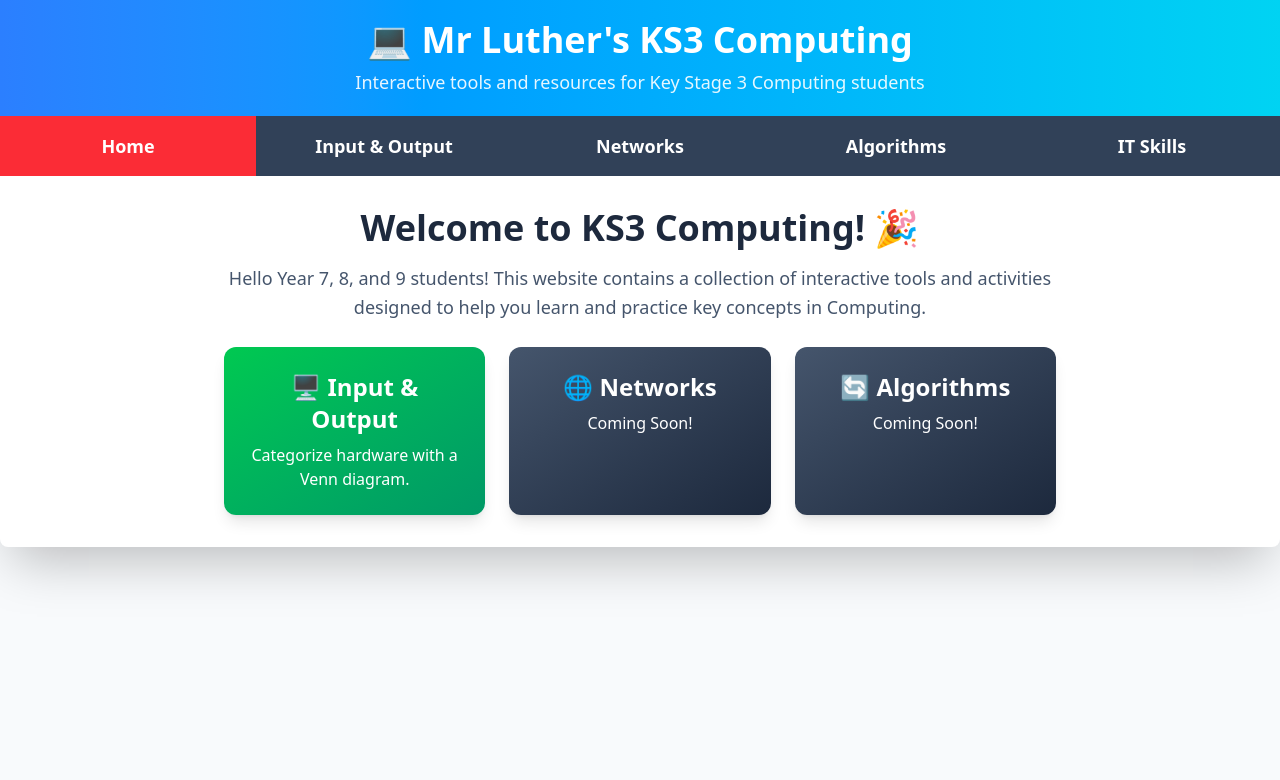
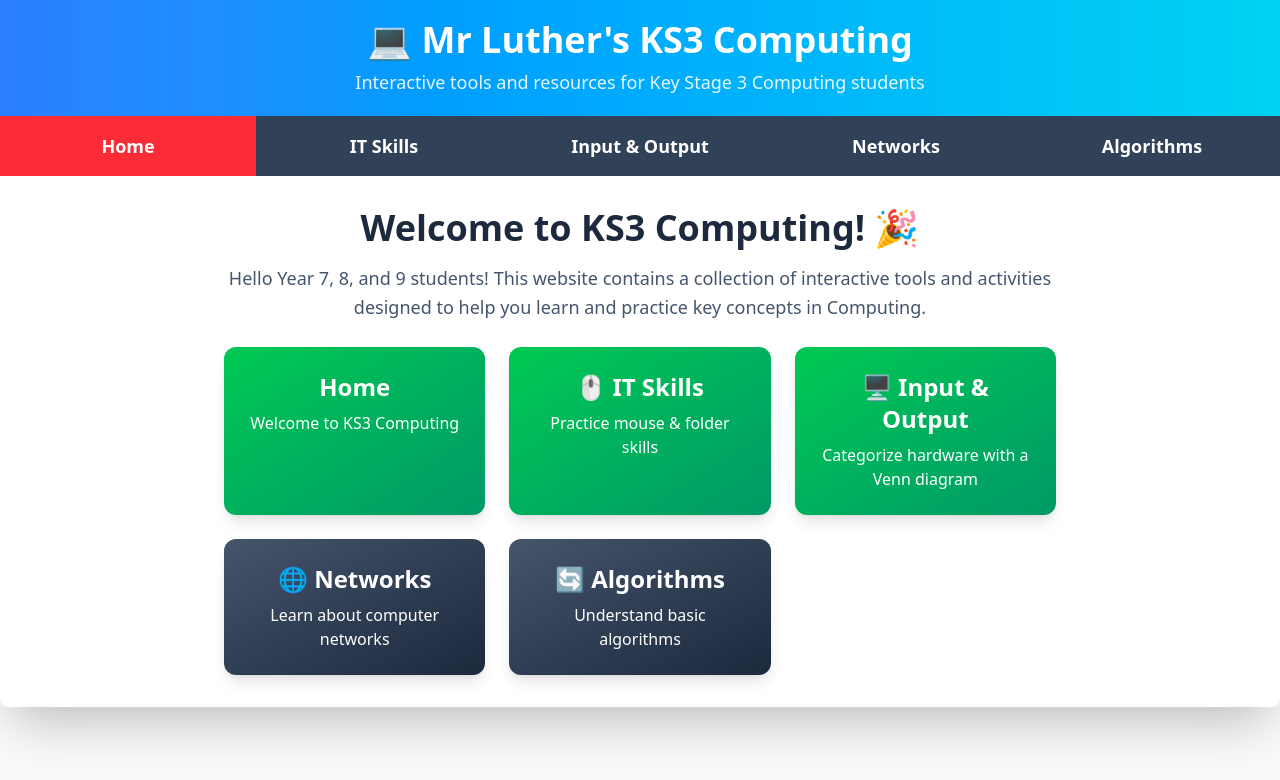
Before and after one commit to domluther/ks3Computing, a React (Vite) app in the folder ks3Computing/: page / in a window 1280 px wide. Shown: the top 780 px of the page. Built offline with nearby package versions, Linux system fonts and the light colour scheme.

Commit message:
refactor: home page buttons

```diff
--- /dev/null
+++ b/ks3Computing/src/components/HomePageButton.tsx
@@ -0,0 +1,35 @@
+import React from 'react';
+import type { Page, PageDescription } from '../types/types';
+
+type Props = {
+  navItem: PageDescription;
+  setActivePage: (page: Page) => void;
+};
+
+const HomePageButton: React.FC<Props> = ({ navItem, setActivePage }) => {
+  const isEnabled = navItem.enabled;
+
+  const baseClasses =
+    'text-white p-6 rounded-xl shadow-lg transition-transform';
+  const enabledClasses =
+    'bg-gradient-to-br from-green-500 to-emerald-600 cursor-pointer transform hover:-translate-y-1';
+  const disabledClasses =
+    'bg-gradient-to-br from-slate-600 to-slate-800 cursor-not-allowed';
+
+  return (
+    <div
+      key={navItem.id}
+      className={`${baseClasses} ${
+        isEnabled ? enabledClasses : disabledClasses
+      }`}
+      onClick={isEnabled ? () => setActivePage(navItem.id) : undefined}
+    >
+      <h3 className="text-2xl font-bold mb-2">
+        {navItem.emoji} {navItem.title}
+      </h3>
+      <p>{navItem.description}</p>
+    </div>
+  );
+};
+
+export default HomePageButton;
--- a/ks3Computing/src/components/Navbar.tsx
+++ b/ks3Computing/src/components/Navbar.tsx
@@ -1,5 +1,6 @@
 import React from 'react';
 import type { Page } from '../types/types';
+import { navItems } from '../data/pages';
 
 interface NavbarProps {
     activePage: Page;
@@ -7,14 +8,6 @@ interface NavbarProps {
 }
 
 const Navbar: React.FC<NavbarProps> = ({ activePage, setActivePage }) => {
-    // Note: 'Programming' has been changed to 'IT Skills' as requested.
-    const navItems: { id: Page; label: string; }[] = [
-        { id: 'home', label: 'Home' },
-        { id: 'input-output', label: 'Input & Output' },
-        { id: 'networks', label: 'Networks' },
-        { id: 'algorithms', label: 'Algorithms' },
-        { id: 'it-skills', label: 'IT Skills' },
-    ];
 
     return (
         <nav className="bg-slate-800 flex justify-center flex-wrap">
@@ -25,7 +18,7 @@ const Navbar: React.FC<NavbarProps> = ({ activePage, setActivePage }) => {
                     className={`flex-1 min-w-[150px] p-4 text-white font-semibold text-lg transition-all duration-300
                         ${activePage === item.id ? 'bg-red-500' : 'bg-slate-700 hover:bg-blue-600'}`}
                 >
-                    {item.label}
+                    {item.title}
                 </button>
             ))}
         </nav>
--- /dev/null
+++ b/ks3Computing/src/data/pages.ts
@@ -0,0 +1,9 @@
+import type { PageDescription } from '../types/types';
+
+export const navItems: PageDescription[] = [
+        { id: 'home', emoji: '', title: 'Home', description: 'Welcome to KS3 Computing', enabled: true },
+        { id: 'it-skills', emoji: '🖱️', title: 'IT Skills', description: 'Practice mouse & folder skills', enabled: true },
+        { id: 'input-output', emoji: '🖥️', title: 'Input & Output', description: 'Categorize hardware with a Venn diagram', enabled: true },
+        { id: 'networks', emoji: '🌐', title: 'Networks', description: 'Learn about computer networks', enabled: false },
+        { id: 'algorithms', emoji: '🔄', title: 'Algorithms', description: 'Understand basic algorithms', enabled: false },
+    ];
--- a/ks3Computing/src/pages/HomePage.tsx
+++ b/ks3Computing/src/pages/HomePage.tsx
@@ -1,5 +1,7 @@
 import React from 'react';
 import type { Page } from '../types/types';
+import { navItems } from '../data/pages';
+import HomePageButton from '../components/HomePageButton';
 
 interface HomePageProps {
     setActivePage: (page: Page) => void;
@@ -12,21 +14,10 @@ const HomePage: React.FC<HomePageProps> = ({ setActivePage }) => (
             Hello Year 7, 8, and 9 students! This website contains a collection of interactive tools and activities designed to help you learn and practice key concepts in Computing.
         </p>
         <div className="grid md:grid-cols-3 gap-6">
-            <div
-                className="bg-gradient-to-br from-green-500 to-emerald-600 text-white p-6 rounded-xl shadow-lg cursor-pointer transform hover:-translate-y-1 transition-transform"
-                onClick={() => setActivePage('input-output')}
-            >
-                <h3 className="text-2xl font-bold mb-2">🖥️ Input & Output</h3>
-                <p>Categorize hardware with a Venn diagram.</p>
-            </div>
-             <div className="bg-gradient-to-br from-slate-600 to-slate-800 text-white p-6 rounded-xl shadow-lg cursor-not-allowed">
-                <h3 className="text-2xl font-bold mb-2">🌐 Networks</h3>
-                <p>Coming Soon!</p>
-            </div>
-             <div className="bg-gradient-to-br from-slate-600 to-slate-800 text-white p-6 rounded-xl shadow-lg cursor-not-allowed">
-                <h3 className="text-2xl font-bold mb-2">🔄 Algorithms</h3>
-                <p>Coming Soon!</p>
-            </div>
+            {navItems.map(item => (
+            <HomePageButton key={item.id} navItem={item} setActivePage={setActivePage} />
+            ))}
+
         </div>
     </div>
 );
--- a/ks3Computing/src/types/types.ts
+++ b/ks3Computing/src/types/types.ts
@@ -7,3 +7,5 @@ export interface HardwareData {
 export interface UserAnswers {
   [key: string]: 'input' | 'output' | 'both';
 }
+
+export type PageDescription = { id: Page; emoji: string; title: string; description: string; enabled: boolean }
```
